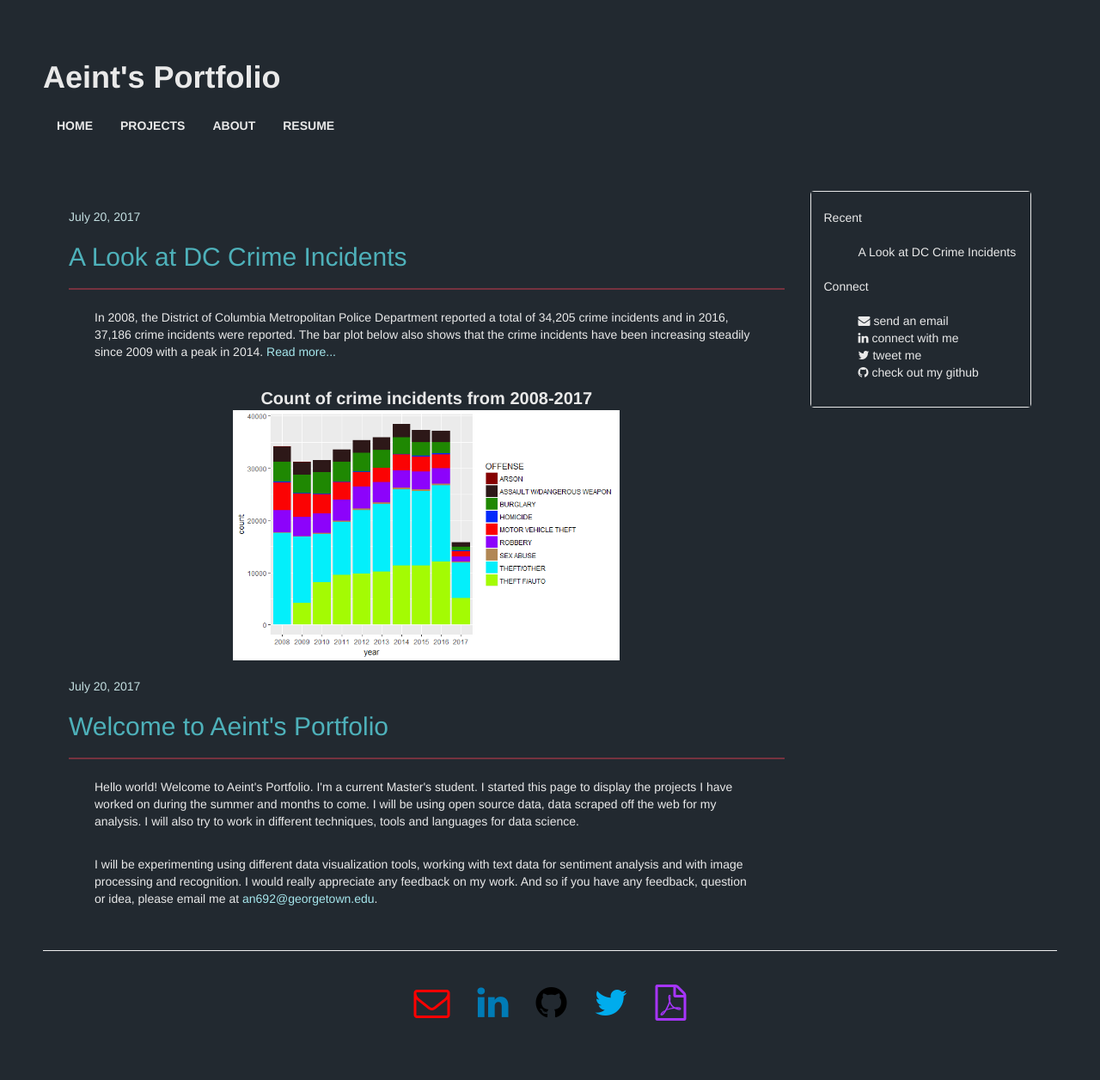
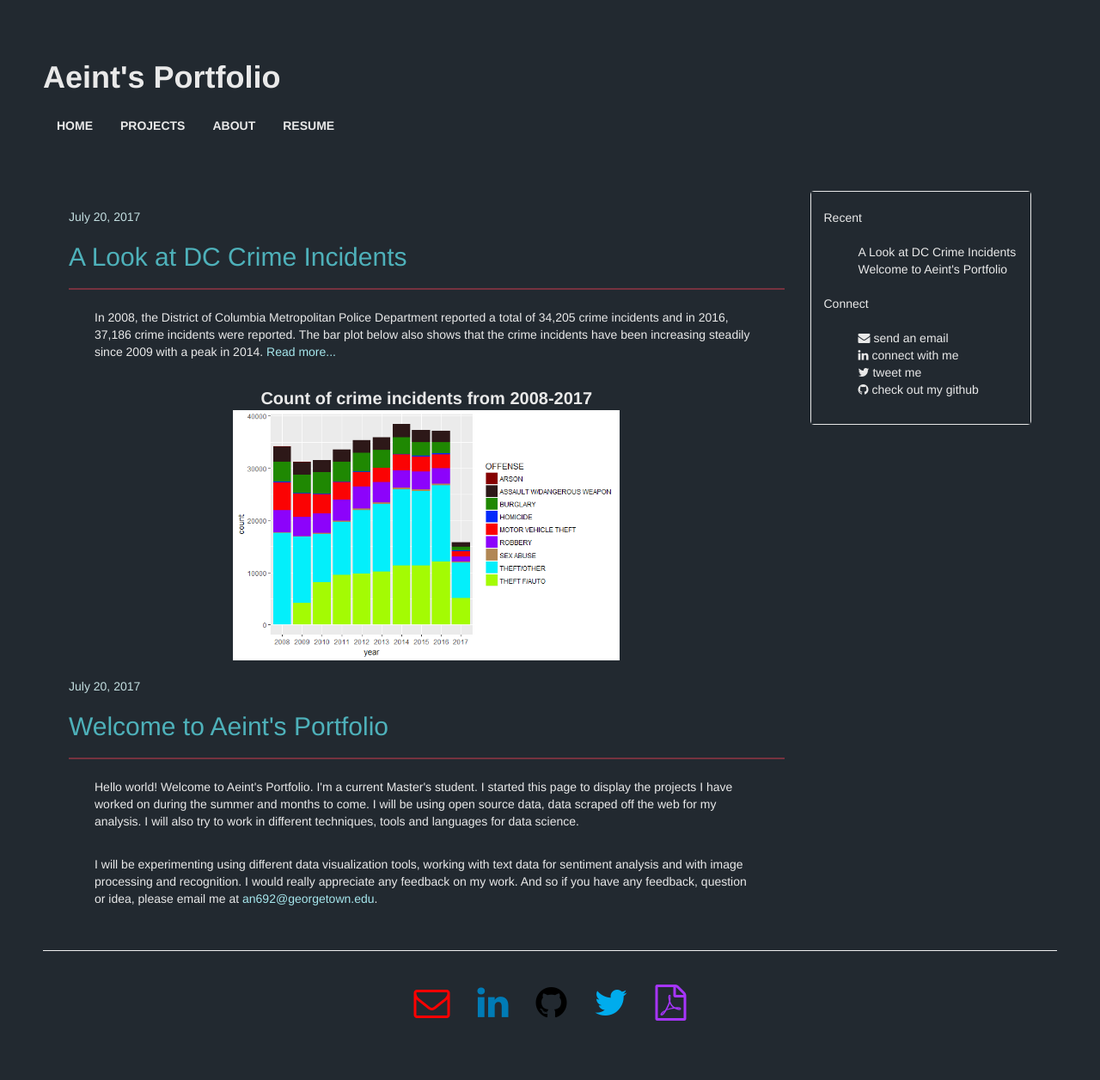
Before and after one commit to aeintngon/old-webpage, a Jekyll site: the page built from index.html, in a window 1280 px wide. Shown: the whole page at 86% size. Built offline with Jekyll 4.4.1, drawn with Linux system fonts in a browser that asks for light colours; nearby versions of some CDN libraries.

Commit message:
update sidebar

```diff
--- a/_layouts/default.html
+++ b/_layouts/default.html
@@ -37,6 +37,7 @@
             <br><li>Recent</li></br>
             <ul>
             <li><a href="./DCCrimeData.html">A Look at DC Crime Incidents</a></li>
+            <li><a href="./welcome.html">Welcome to Aeint's Portfolio</a></li>
             </ul>
             <br><li>Connect</li></br>
             <ul>
```
